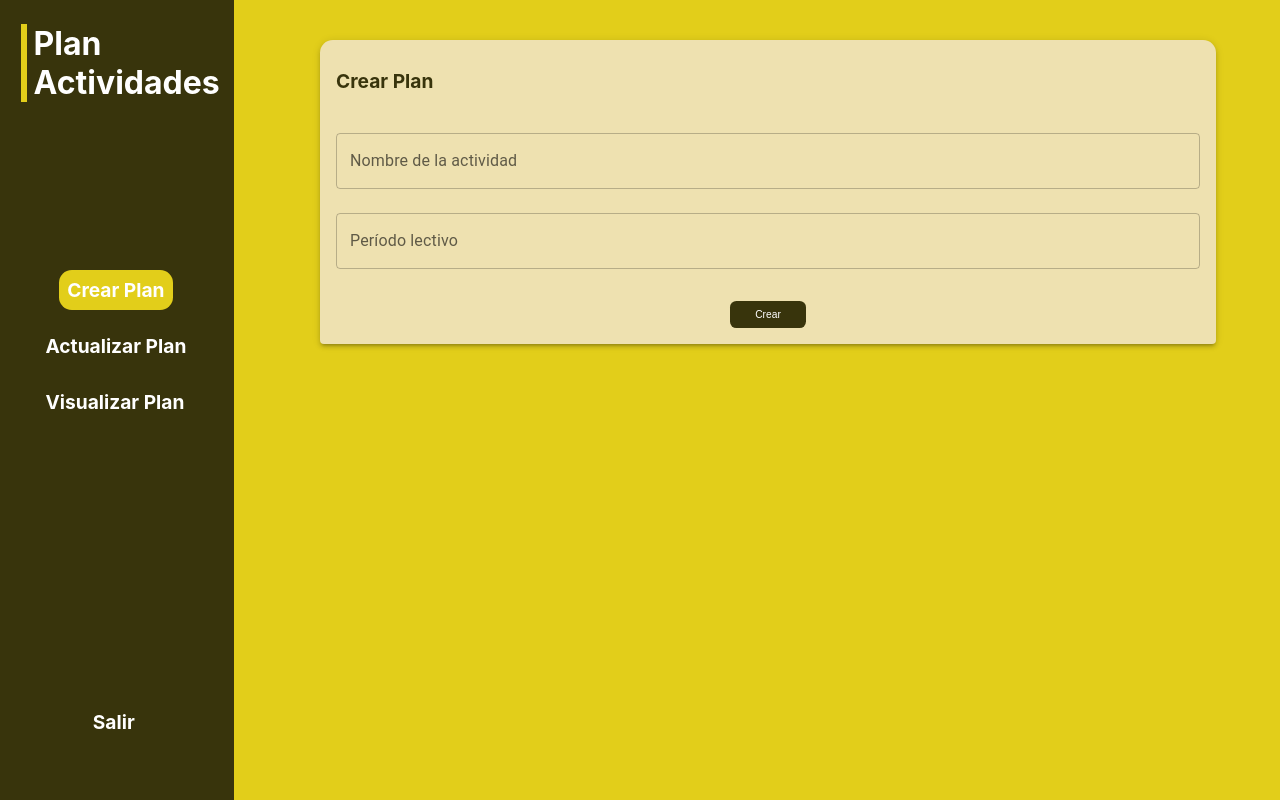
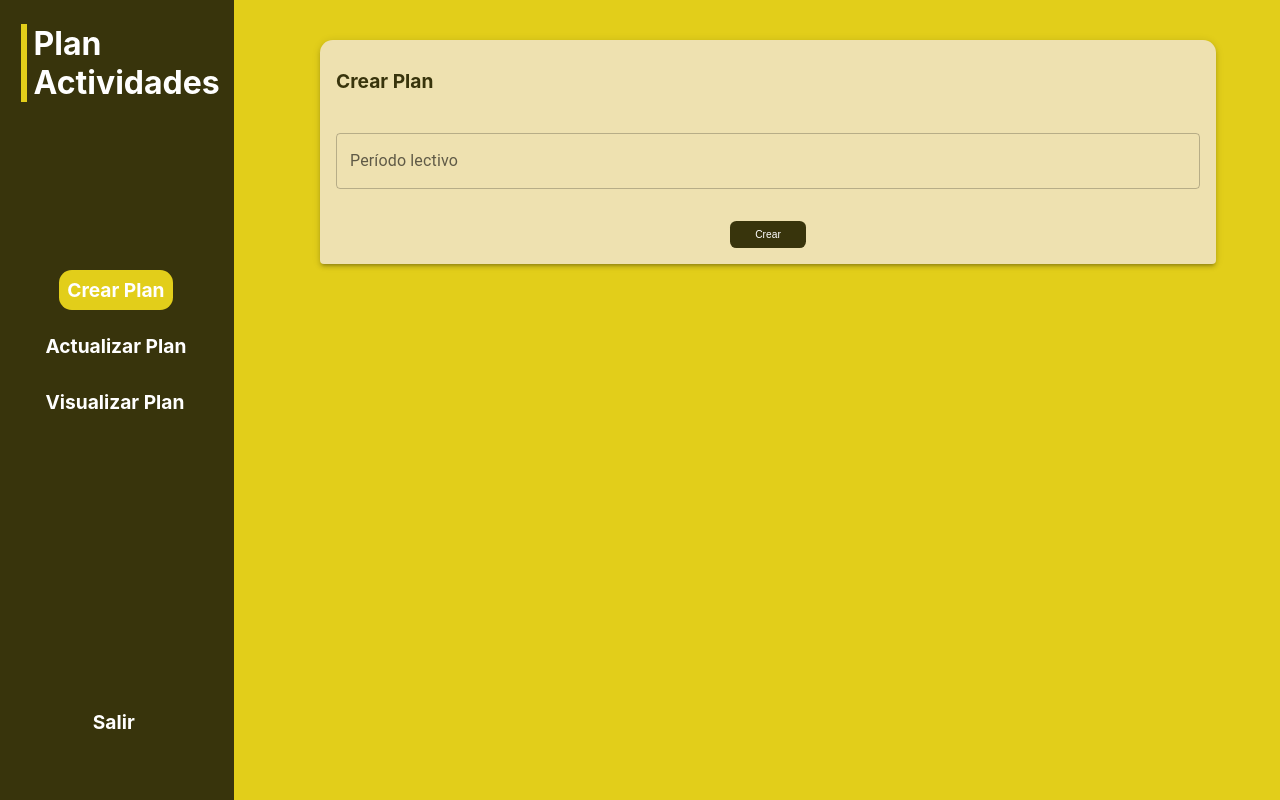
Before and after one commit to FranVQ09/Proyecto-Disenno, a React (Create React App) app in the folder diseno-p1/: page /crearPlan in a window 1280 px wide. Built offline with nearby package versions, Linux system fonts and the light colour scheme.

Commit message:
Se modifica Crear Plan Coordinador

```diff
--- a/diseno-p1/src/pages/ProfesorCoordinador/CrearPlan.js
+++ b/diseno-p1/src/pages/ProfesorCoordinador/CrearPlan.js
@@ -44,12 +44,6 @@ function CrearPlan() {
                     <h1 style={{ color: '#38340C', fontSize: '1.5vw', textAlign: 'left', marginBottom: '3vh' }}>Crear Plan</h1>
                     <form>
                         <TextField
-                            label="Nombre de la actividad"
-                            variant="outlined"
-                            fullWidth
-                            margin="normal"
-                        />
-                        <TextField
                             label="Período lectivo"
                             variant="outlined"
                             fullWidth
```
